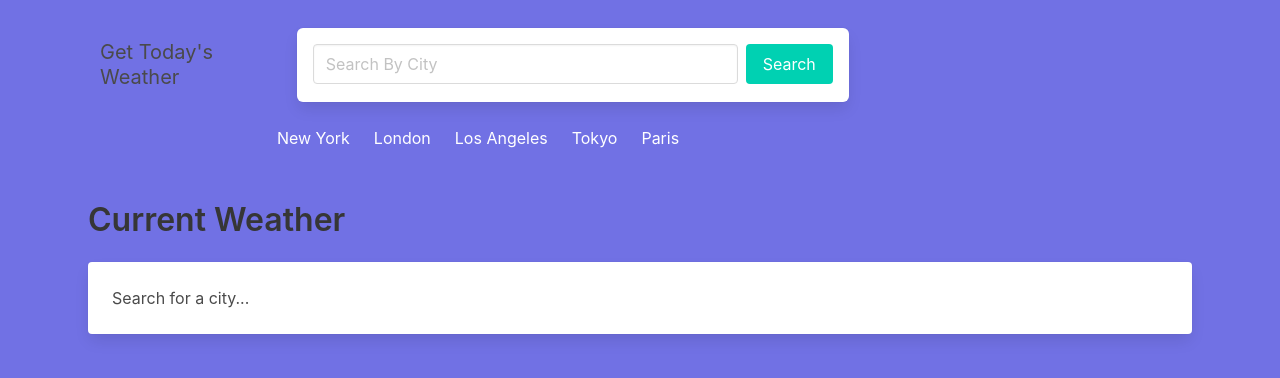
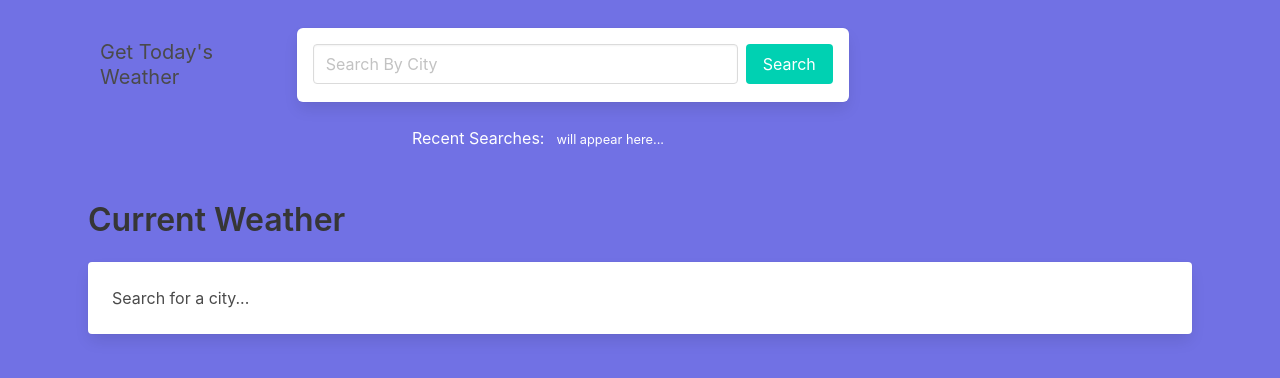
Before and after one commit to Bgallag5/react-weather-app, a React (Create React App) app: page / in a window 1280 px wide. Shown: the top 378 px of the page. Built offline with nearby package versions, Linux system fonts and the light colour scheme.

Commit message:
final styling

```diff
--- a/src/App.js
+++ b/src/App.js
@@ -13,7 +13,7 @@ function App() {
   const [currentWeather, setCurrentWeather] = useState();
   const [fiveDayForecast, setFiveDayForecast] = useState([]);
   const placeholders = ['New York', 'London', 'Los Angeles', 'Tokyo', 'Paris']
-  const [pastSearches, setPastSearches] = useState(placeholders)
+  const [pastSearches, setPastSearches] = useState([])
 
 
   // fetch weather API and set states
--- a/src/components/Forecast.js
+++ b/src/components/Forecast.js
@@ -40,33 +40,33 @@ export default function Forecast() {
                 </div>
                 <div className="columns container block">
                   <div className="column is-one-third block m-2">
-                    <h4 className="subtitle m-1">
+                    <h4 className="subtitle my-1 pt-2 mx-5">
                       Temperature: {Math.round(kelvinToFahrenheit(temp))} &deg;F
                     </h4>
-                    <div className="columns is-gapless is-vcentered">
+                    <div className="columns is-gapless is-vcentered mx-0">
                       <img
                         className="column is-4"
                         src={iconSource}
                         alt="weather icon"
-                        style={{ width: "80px", height: "80px" }}
+                        style={{ width: "120px", height: "120px" }}
                       ></img>
-                      <p className="cloumn is-8">
+                      <p className="cloumn is-8 subtitle">
                         {description.replace(/\b(\w)/g, (k) => k.toUpperCase())}
                       </p>
                     </div>
                   </div>
 
                   <div className="column is-2 mx-2 mt-4">
-                    <p className=" m-2">
+                    <p className="subtitle m-2">
                       High: {Math.round(kelvinToFahrenheit(temp_max))}&deg;F
                     </p>
-                    <p className=" m-2">
+                    <p className="subtitle m-2">
                       Low: {Math.round(kelvinToFahrenheit(temp_min))}&deg;F
                     </p>
                   </div>
                   <div className="column is-3 mx-2 mt-4">
-                    <p className="is-one-fourth m-2">Humidity: {humidity}%</p>
-                    <p className="is-one-fourth m-2">Wind Gusts: {wind}mph</p>
+                    <p className="subtitle m-2">Humidity: {humidity}%</p>
+                    <p className="subtitle m-2">Wind Gusts: {wind}mph</p>
                   </div>
                 </div>
               </div>
--- a/src/components/Searchbar.js
+++ b/src/components/Searchbar.js
@@ -8,7 +8,6 @@ export default function Searchbar() {
   //state for searchTerm and debouncedTerm
   const [textState, setTextState] = useState("");
   const [debouncedTerm, setDebouncedTerm] = useState(textState);
-
 
   const handleSearchChange = (e) => {
     setTextState(e.target.value);
@@ -45,8 +44,8 @@ export default function Searchbar() {
   let recentSearches = [...pastSearches];
   //[...new Set(arr)] makes new array of ONLY UNIQUE values, removes duplicates
   let unique = [...new Set(recentSearches)];
-  const lastFiveSearches = unique.slice(-5)
-  console.log( "Last Five:", lastFiveSearches);
+  const lastFiveSearches = unique.slice(-5);
+  console.log("Last Five:", lastFiveSearches);
 
   return (
     <div className="container">
@@ -70,15 +69,29 @@ export default function Searchbar() {
             Search
           </button>
         </div>
-      <div className="container column is-12 mt-0 pt-0" style={{}}>
-        <nav>
-          <div className="is-flex is-justify-content-center is-align-content-center recent-searches-container">
-            {lastFiveSearches.map((city) => {
-              return <h5 className='recent-searches mx-3' onClick={() => getWeather(city)}>{city}</h5>;
-            })}
-          </div>
-        </nav>
-      </div>
+        <div className="container column is-12 mt-0 pt-0" style={{}}>
+          <nav>
+            <div className="container is-flex is-justify-content-center is-flex-direction-wrap recent-searches-container">
+              <h5 className="mx-3 recent-label">Recent Searches: </h5>
+              {lastFiveSearches.length <= 0 ? (
+                <h5 className="recent-label-empty">
+                  will appear here...
+                </h5>
+              ) : (
+                lastFiveSearches.map((city) => {
+                  return (
+                    <h5
+                      className="recent-searches mx-3"
+                      onClick={() => getWeather(city)}
+                    >
+                      {city}
+                    </h5>
+                  );
+                })
+              )}
+            </div>
+          </nav>
+        </div>
       </div>
     </div>
   );
--- a/src/css/style.css
+++ b/src/css/style.css
@@ -5,6 +5,16 @@ html {
 .recent-searches{
     color: white;
     font-size: 1rem;
+}
+.recent-label{
+    color: white;
+    font-size: 1rem;
+}
+
+.recent-label-empty{
+    color: white;
+    font-size: .8rem;
+    margin-top: 4px;
 }
 
 .recent-searches:hover{
@@ -17,5 +27,6 @@ html {
 }
 
 .recent-searches-container{
-    margin-right: 30%;
+    margin-right: 20%;
+
 }
```
